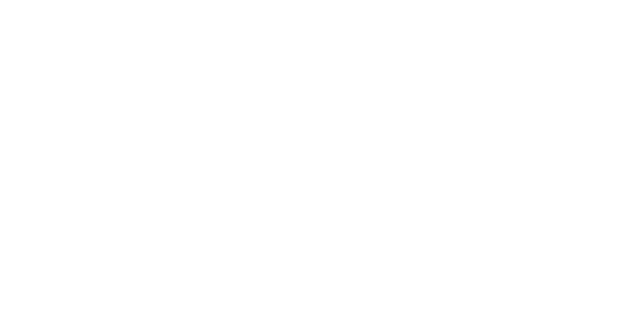
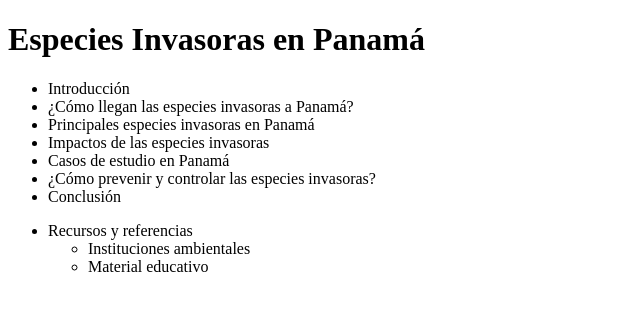
Before and after one commit to abimafit/Proyecto-Ecolog-a, a plain HTML site: page index.html in a window 1280 px wide. Shown: the whole page, without its empty margins (0-640 px from the left). Drawn offline with Linux system fonts and the light colour scheme.

Commit message:
Actualización

```diff
--- a/index.html
+++ b/index.html
@@ -6,6 +6,31 @@
     <title>Proyecto de Ecología</title>
 </head>
 <body>
+    <header>
+        <h1>Especies Invasoras en Panamá</h1>
+    </header>
+    <ul>
+        <li>Introducción</li>
+        <li>¿Cómo llegan las especies invasoras a Panamá?</li>
+        <li>Principales especies invasoras en Panamá</li>
+        <li>Impactos de las especies invasoras</li>
+        <li>Casos de estudio en Panamá</li>
+        <li>¿Cómo prevenir y controlar las especies invasoras?</li>
+        <li>Conclusión</li>
+    </ul>
+
+    <footer>
+        <ul>
+            <li>Recursos y referencias</li>
+            <ul>
+                <li>Instituciones ambientales</li>
+                <li>Material educativo</li>
+            </ul>
+
+        </ul>
+    </footer>
+
+
 
 </body>
 </html>
```
